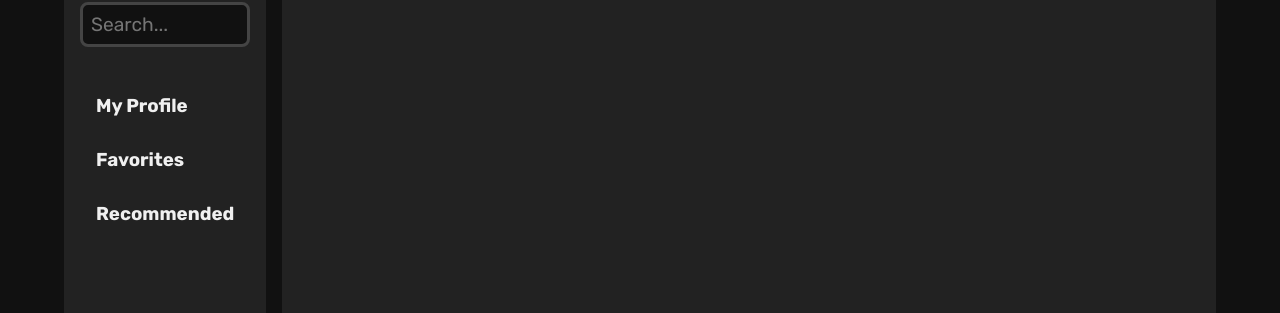
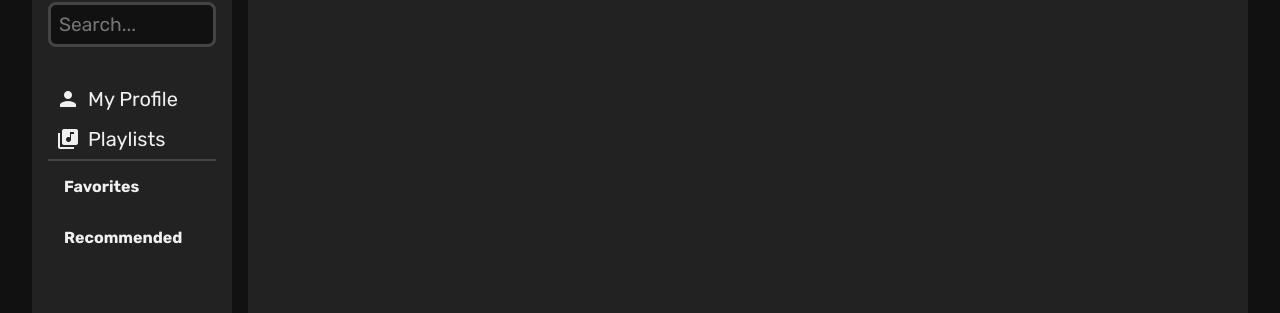
Before and after one commit to lux-coded/OLD-tunesurge, a React (Create React App) app: page /search/1 in a window 1280 px wide. Shown: the part 205-518 px from the top of the page. Built offline with nearby package versions, Linux system fonts and the light colour scheme.

Commit message:
Icons and results styling.

```diff
--- a/package.json
+++ b/package.json
@@ -7,6 +7,7 @@
     "@testing-library/react": "^11.2.7",
     "@testing-library/user-event": "^12.8.3",
     "axios": "^0.21.1",
+    "bootstrap-icons": "^1.5.0",
     "node-sass": "^6.0.0",
     "postcss": "^8.2.15",
     "react": "^17.0.2",
--- a/public/index.html
+++ b/public/index.html
@@ -13,6 +13,8 @@
     <link rel="manifest" href="%PUBLIC_URL%/manifest.json" />
     <link rel="preconnect" href="https://fonts.gstatic.com">
     <link href="https://fonts.googleapis.com/css2?family=Rubik:ital,wght@0,300;0,400;0,500;0,600;0,700;0,800;0,900;1,300;1,400;1,500;1,600;1,700;1,800;1,900&display=swap" rel="stylesheet">
+    <link href="https://fonts.googleapis.com/icon?family=Material+Icons"
+      rel="stylesheet">
     <title>TuneSurge</title>
   </head>
   <body>
--- a/src/actions/types.js
+++ b/src/actions/types.js
@@ -1,3 +1,4 @@
 export const GET_LOGIN_CODE = 'GET_LOGIN_CODE';
 export const GET_ACCESS_TOKEN = 'GET_ACCESS_TOKEN';
 export const GET_SEARCH_RESULTS = 'GET_SEARCH_RESULTS';
+export const GET_USER_DATA = 'GET_USER_DATA';
--- a/src/components/Dashboard/Dashboard.js
+++ b/src/components/Dashboard/Dashboard.js
@@ -101,9 +101,21 @@ const Dashboard = ({ getSearchResults, stateSearchResults }) => {
         </div>
         <SearchBar onSubmit={fetchSearchResults}/>
         <div id='dashboard-controls'>
-          <h3>My Profile</h3>
-          <h3>Favorites</h3>
-          <h3>Recommended</h3>
+          <div className='dashboard-link'>
+            <span class="material-icons">
+              person
+            </span>
+            My Profile
+          </div>
+          <div className='dashboard-link'>
+            <span class="material-icons">
+              library_music
+            </span>
+            Playlists
+          </div>
+          <hr></hr>
+          <h4>Favorites</h4>
+          <h4>Recommended</h4>
         </div>
       </div>
       <div id='dashboard-panel' className='dashboard-card'>
--- a/src/components/Dashboard/Dashboard.scss
+++ b/src/components/Dashboard/Dashboard.scss
@@ -2,7 +2,7 @@
 
 #dashboard-container {
   padding: 2rem;
-  margin: 2rem;
+  margin: 2rem 0;
   color: $main-text-color;
   border-radius: 0.5rem;
   display: grid;
@@ -46,7 +46,34 @@
   #dashboard-controls {
     padding-top: 2rem;
 
-    h3 {
+    .dashboard-icons {
+      padding: 0.5rem;
+    }
+
+    span {
+      padding-right: 0.5rem;
+    }
+
+    hr {
+      border: 1px solid $background-terciary;
+    }
+
+    .dashboard-link {
+      font-size: 1.25rem;
+      padding: 0.5rem;
+      transition: $main-transition;
+      border-radius: 0.25rem;
+      display: flex;
+      align-items: center;
+      // padding: 1rem;
+
+      &:hover {
+        background-color: $background-terciary;
+        cursor: pointer;
+      }
+    }
+
+    h4 {
       padding: 1rem;
     }
   }
--- a/src/components/ResultCard/ResultCard.js
+++ b/src/components/ResultCard/ResultCard.js
@@ -2,25 +2,26 @@ import React from 'react';
 import './ResultCard.scss';
 
 class ResultCard extends React.Component {
+  componentDidMount() {
 
+  }
   render() {
     const artists = this.props.result.artists.map((artist) => {
-      return artist.name
+        return artist.name;
     });
-    const { id, name } = this.props.result;
-    const { id: albumId } = this.props.result.album;
+
+    const { id, name, uri, href } = this.props.result;
+    // const { id: albumId } = this.props.result.album;
     const albumArt = this.props.result.album.images[2].url;
     return (
-      <article key={id} className='result-card'>
-        <img key={albumId} src={albumArt} className='result-image' alt='result'>
-
-        </img>
+      <div key={id} className='result-card'>
+        <img src={albumArt} className='result-image' alt='result'></img>
         <div>
           <p className='song-title'>{name}</p>
           <p className='artist-title'>{artists.join(', ')}</p>
         </div>
 
-      </article>
+      </div>
     );
   }
 }
--- a/src/components/ResultCard/ResultCard.scss
+++ b/src/components/ResultCard/ResultCard.scss
@@ -4,6 +4,7 @@
   display: flex;
   align-items: center;
   padding: 0.5rem 0;
+  border-radius: 0.25rem;
   height: 4rem;
   transition: $main-transition;
 
--- a/src/components/SearchResults/SearchResults.scss
+++ b/src/components/SearchResults/SearchResults.scss
@@ -0,0 +1,4 @@
+.search-results {
+  display: grid;
+  grid-template-columns: 1fr 1fr 1fr;
+}
--- /dev/null
+++ b/src/reducers/getUserData.js
@@ -0,0 +1,18 @@
+import { GET_USER_DATA } from '../actions/types.js';
+
+const initialState = {};
+
+const getUserData = (state = initialState, action) => {
+  switch(action.type) {
+    case GET_USER_DATA:
+      // console.log(action.payload);
+      return {
+        ...state,
+        ...action.payload
+      };
+    default:
+      return state;
+  }
+};
+
+export default getUserData;
--- a/src/reducers/rootReducer.js
+++ b/src/reducers/rootReducer.js
@@ -1,11 +1,13 @@
 import { combineReducers } from 'redux';
 import { getLoginCode, getAccessToken } from './authReducer.js';
 import getSearchResults from './getSearchResults.js';
+import getUserData from './getUserData.js';
 
 const rootReducer = combineReducers({
   getLoginCode,
   getAccessToken,
-  getSearchResults
+  getSearchResults,
+  getUserData
 });
 
 export default rootReducer;
```
Also changed, not shown: src/actions/getUserData.js (added, +8 -0 lines), public/icons/person-fill.svg (added), 1 other file (tests, documents, lock files or other folders).
